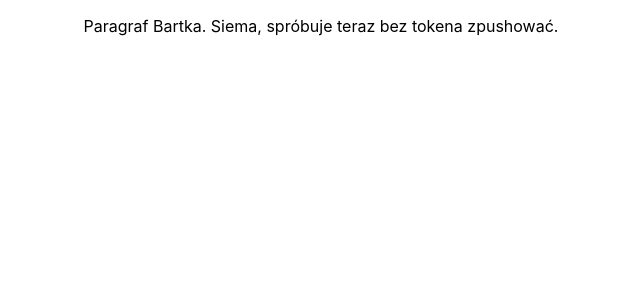
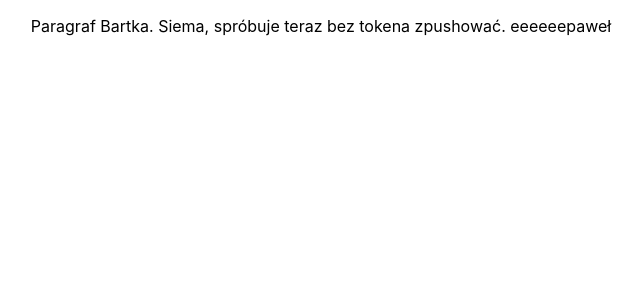
Before and after one commit to Snikerso/optymalisci, a React (Create React App) app: page / in a window 1280 px wide. Shown: the top 300 px of the page, without its empty margins (319-962 px from the left). Built offline with nearby package versions, Linux system fonts and the light colour scheme.

Commit message:
zmiana 1

```diff
--- a/src/App.js
+++ b/src/App.js
@@ -7,7 +7,8 @@ function App() {
 
     <p>
       Paragraf Bartka.
-      Siema, spróbuje teraz bez tokena zpushować.
+      Siema, spróbuje teraz bez tokena zpushować.   eeeeee
+      <span>paweł</span>
     </p>
 
     </div>
```
